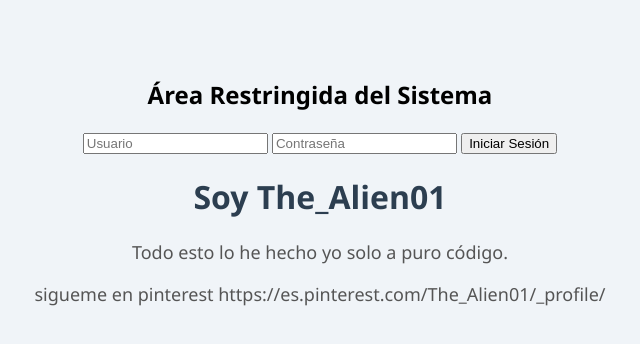
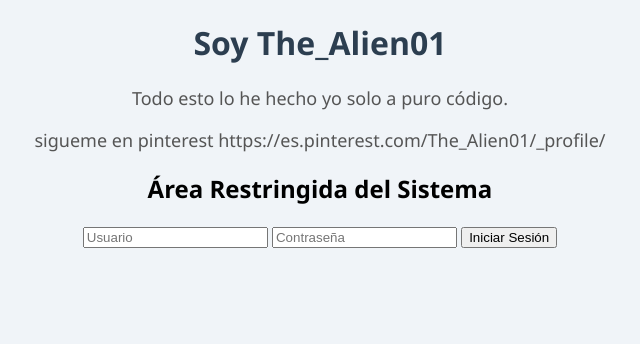
Before and after one commit to TheAnonymousAlien/mynewpage, a plain HTML site: page index.html in a window 1280 px wide. Shown: the whole page, without its empty margins (320-960 px from the left). Drawn offline with Linux system fonts and the light colour scheme.

Commit message:
index.html

```diff
--- a/index.html
+++ b/index.html
@@ -5,6 +5,9 @@
     <title>MyNewPage</title>
 </head>
 <body>
+    <h1>Soy The_Alien01</h1>
+    <p>Todo esto lo he hecho yo solo a puro código.</p>
+    <p>sigueme en pinterest https://es.pinterest.com/The_Alien01/_profile/</p>
     <div id="login-box">
     <h2>Área Restringida del Sistema</h2>
     <input type="text" id="usuario" placeholder="Usuario">
@@ -41,23 +44,19 @@ function mostrarContenido() {
 }
 </script>
 
-    <h1>Soy The_Alien01</h1>
-    <p>Todo esto lo he hecho yo solo a puro código.</p>
-    <p>sigueme en pinterest https://es.pinterest.com/The_Alien01/_profile/</p>
 </body>
 </html>
 <style>
     body {
-        background-color: #f0f4f8; /* Un color de fondo gris azulado suave */
-        font-family: 'Segoe UI', Tahoma, Geneva, Verdana, sans-serif; /* Una tipografía más moderna */
-        text-align: center; /* Centra todo el texto de la pantalla */
-        padding: 50px;
+        background-color: #f0f4f8;
+        font-family: 'Segoe UI', Tahoma, Geneva, Verdana, sans-serif;
+        text-align: center;
     }
     h1 {
-        color: #2c3e50; /* Un color azul oscuro elegante para el título */
+        color: #2c3e50;
     }
     p {
-        color: #555555; /* Un gris oscuro suave para que sea cómodo de leer */
+        color: #555555;
         font-size: 18px;
     }
 </style>
```
